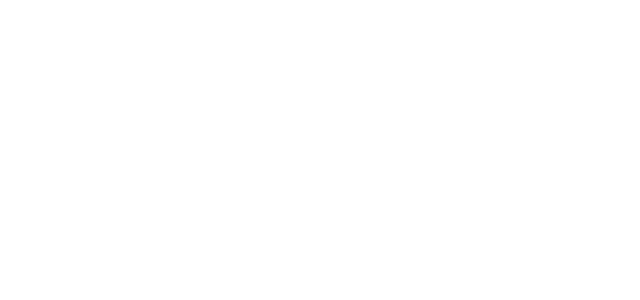
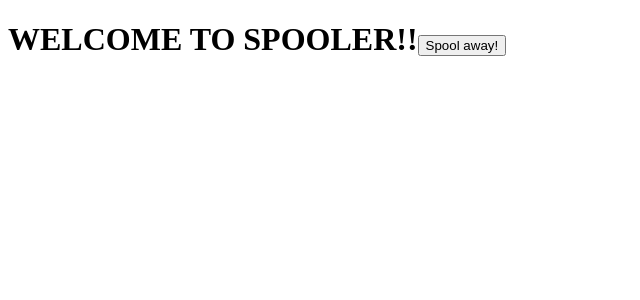
Before and after one commit to op-spark-git-good/Spooler, a React (Create React App) app in the folder client/: page / in a window 1280 px wide. Before the commit this address had no page. Shown: the top 300 px of the page, without its empty margins (0-640 px from the left). Built offline with nearby package versions, Linux system fonts and the light colour scheme; the HTML template or start-up script is replaced by a standard one.

Commit message:
ADD: Home component for the root page. Routing to it in  App.jsx

```diff
--- a/client/src/App.jsx
+++ b/client/src/App.jsx
@@ -1,11 +1,12 @@
 import React from "react";
 import { Routes, Route } from "react-router-dom";
 import Fabrics from "./Fabrics.jsx";
+import Home from "./Home.jsx";
 
 function App() {
   return (
     <Routes>
-      {/*<Route path="/" element={}/>*/}
+      <Route path="/" element={<Home />} />
       <Route path="/fabrics" element={<Fabrics />} />
     </Routes>
   );
--- /dev/null
+++ b/client/src/Home.jsx
@@ -0,0 +1,13 @@
+import React from 'react';
+
+const Home = () => {
+  return (
+    <div>
+      <h1>WELCOME TO SPOOLER!!
+        <button>Spool away!</button>
+      </h1>
+    </div>
+  )
+}
+
+export default Home;
```
